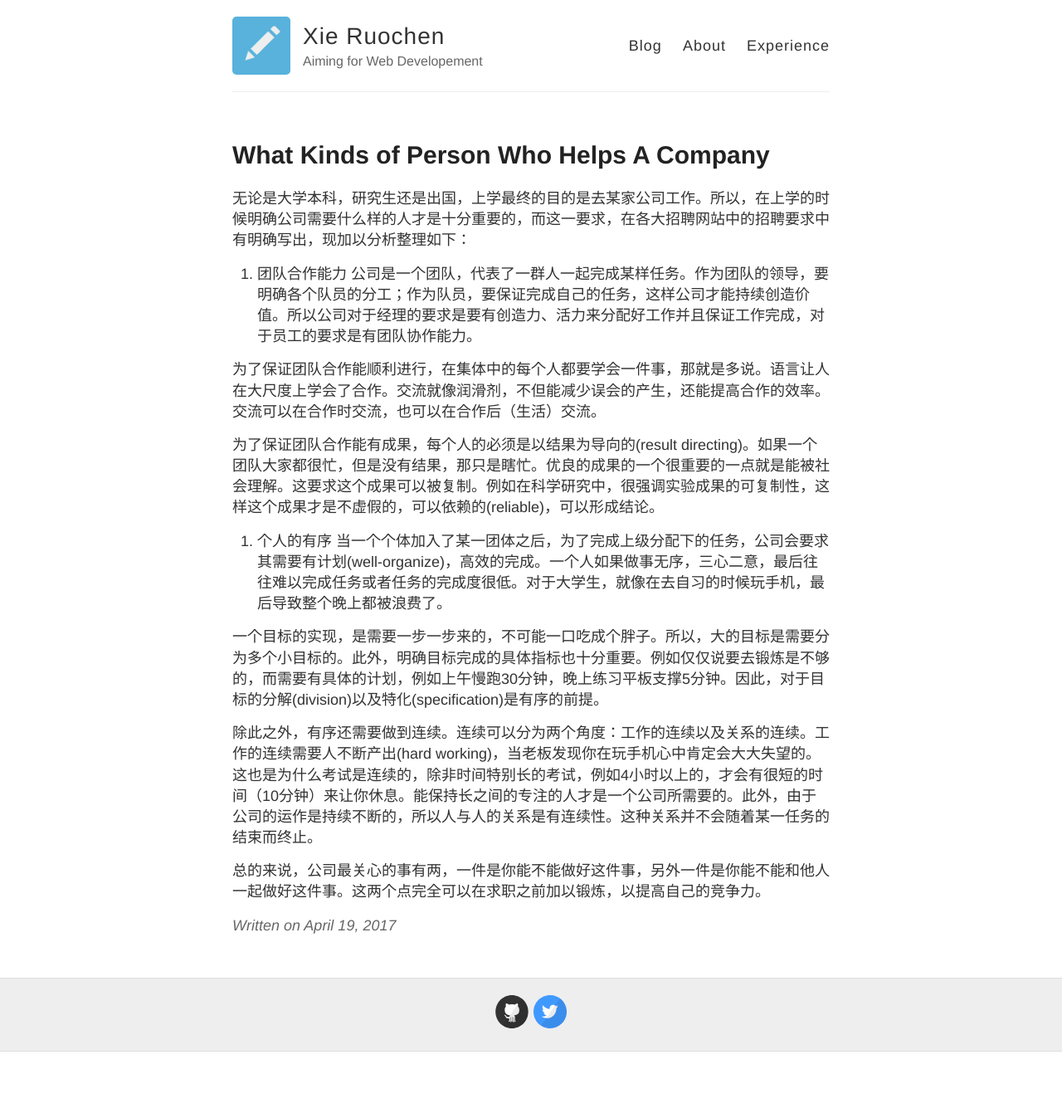
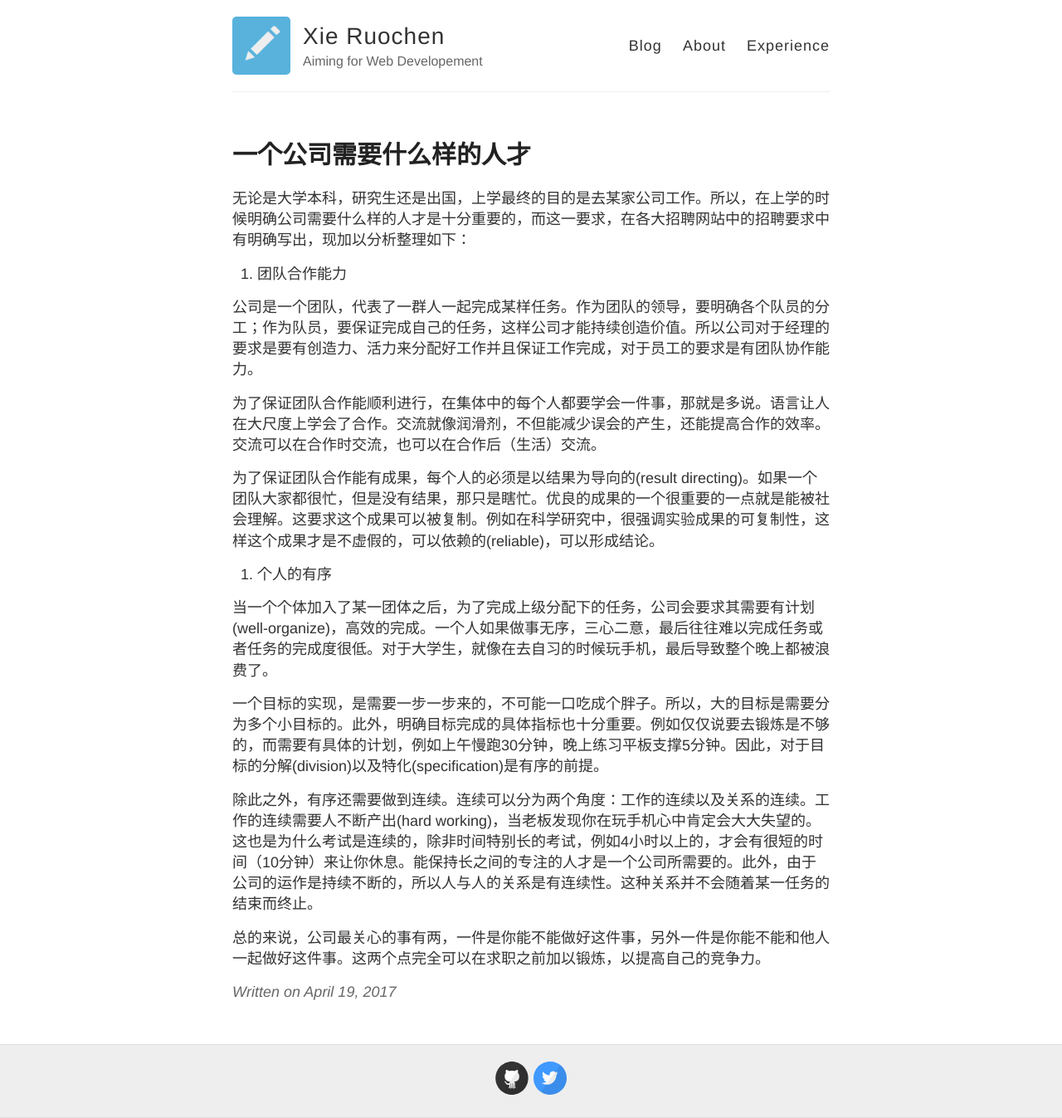
Before and after one commit to RuoChen95/Ruochen95.github.io, a Jekyll site: the page built from _posts/2017-4-19-一个公司需要什么样的人才.md, in a window 1280 px wide. Shown: the whole page at 83% size. Built offline with Jekyll 4.4.1, drawn with Linux system fonts in a browser that asks for light colours; nearby versions of some CDN libraries; library files that are not in the unit come from our copies; before the commit the page ends 1267 px from its top, so only the background shows below that.

Commit message:
Update 2017-4-19-一个公司需要什么样的人才.md

```diff
--- a/_posts/2017-4-19-一个公司需要什么样的人才.md
+++ b/_posts/2017-4-19-一个公司需要什么样的人才.md
@@ -1,22 +1,24 @@
 ---
 layout: post
-title: What Kinds of Person Who Helps A Company
+title: 一个公司需要什么样的人才
 ---
 
 无论是大学本科，研究生还是出国，上学最终的目的是去某家公司工作。所以，在上学的时候明确公司需要什么样的人才是十分重要的，而这一要求，在各大招聘网站中的招聘要求中有明确写出，现加以分析整理如下：
 
 1. 团队合作能力
-公司是一个团队，代表了一群人一起完成某样任务。作为团队的领导，要明确各个队员的分工；作为队员，要保证完成自己的任务，这样公司才能持续创造价值。所以公司对于经理的要求是要有创造力、活力来分配好工作并且保证工作完成，对于员工的要求是有团队协作能力。
 
-为了保证团队合作能顺利进行，在集体中的每个人都要学会一件事，那就是多说。语言让人在大尺度上学会了合作。交流就像润滑剂，不但能减少误会的产生，还能提高合作的效率。交流可以在合作时交流，也可以在合作后（生活）交流。
+  公司是一个团队，代表了一群人一起完成某样任务。作为团队的领导，要明确各个队员的分工；作为队员，要保证完成自己的任务，这样公司才能持续创造价值。所以公司对于经理的要求是要有创造力、活力来分配好工作并且保证工作完成，对于员工的要求是有团队协作能力。
 
-为了保证团队合作能有成果，每个人的必须是以结果为导向的(result directing)。如果一个团队大家都很忙，但是没有结果，那只是瞎忙。优良的成果的一个很重要的一点就是能被社会理解。这要求这个成果可以被复制。例如在科学研究中，很强调实验成果的可复制性，这样这个成果才是不虚假的，可以依赖的(reliable)，可以形成结论。
+  为了保证团队合作能顺利进行，在集体中的每个人都要学会一件事，那就是多说。语言让人在大尺度上学会了合作。交流就像润滑剂，不但能减少误会的产生，还能提高合作的效率。交流可以在合作时交流，也可以在合作后（生活）交流。
+
+  为了保证团队合作能有成果，每个人的必须是以结果为导向的(result directing)。如果一个团队大家都很忙，但是没有结果，那只是瞎忙。优良的成果的一个很重要的一点就是能被社会理解。这要求这个成果可以被复制。例如在科学研究中，很强调实验成果的可复制性，这样这个成果才是不虚假的，可以依赖的(reliable)，可以形成结论。
 
 2. 个人的有序
-当一个个体加入了某一团体之后，为了完成上级分配下的任务，公司会要求其需要有计划(well-organize)，高效的完成。一个人如果做事无序，三心二意，最后往往难以完成任务或者任务的完成度很低。对于大学生，就像在去自习的时候玩手机，最后导致整个晚上都被浪费了。
 
-一个目标的实现，是需要一步一步来的，不可能一口吃成个胖子。所以，大的目标是需要分为多个小目标的。此外，明确目标完成的具体指标也十分重要。例如仅仅说要去锻炼是不够的，而需要有具体的计划，例如上午慢跑30分钟，晚上练习平板支撑5分钟。因此，对于目标的分解(division)以及特化(specification)是有序的前提。
+  当一个个体加入了某一团体之后，为了完成上级分配下的任务，公司会要求其需要有计划(well-organize)，高效的完成。一个人如果做事无序，三心二意，最后往往难以完成任务或者任务的完成度很低。对于大学生，就像在去自习的时候玩手机，最后导致整个晚上都被浪费了。
 
-除此之外，有序还需要做到连续。连续可以分为两个角度：工作的连续以及关系的连续。工作的连续需要人不断产出(hard working)，当老板发现你在玩手机心中肯定会大大失望的。这也是为什么考试是连续的，除非时间特别长的考试，例如4小时以上的，才会有很短的时间（10分钟）来让你休息。能保持长之间的专注的人才是一个公司所需要的。此外，由于公司的运作是持续不断的，所以人与人的关系是有连续性。这种关系并不会随着某一任务的结束而终止。
+  一个目标的实现，是需要一步一步来的，不可能一口吃成个胖子。所以，大的目标是需要分为多个小目标的。此外，明确目标完成的具体指标也十分重要。例如仅仅说要去锻炼是不够的，而需要有具体的计划，例如上午慢跑30分钟，晚上练习平板支撑5分钟。因此，对于目标的分解(division)以及特化(specification)是有序的前提。
 
-总的来说，公司最关心的事有两，一件是你能不能做好这件事，另外一件是你能不能和他人一起做好这件事。这两个点完全可以在求职之前加以锻炼，以提高自己的竞争力。
+  除此之外，有序还需要做到连续。连续可以分为两个角度：工作的连续以及关系的连续。工作的连续需要人不断产出(hard working)，当老板发现你在玩手机心中肯定会大大失望的。这也是为什么考试是连续的，除非时间特别长的考试，例如4小时以上的，才会有很短的时间（10分钟）来让你休息。能保持长之间的专注的人才是一个公司所需要的。此外，由于公司的运作是持续不断的，所以人与人的关系是有连续性。这种关系并不会随着某一任务的结束而终止。
+
+  总的来说，公司最关心的事有两，一件是你能不能做好这件事，另外一件是你能不能和他人一起做好这件事。这两个点完全可以在求职之前加以锻炼，以提高自己的竞争力。
```
